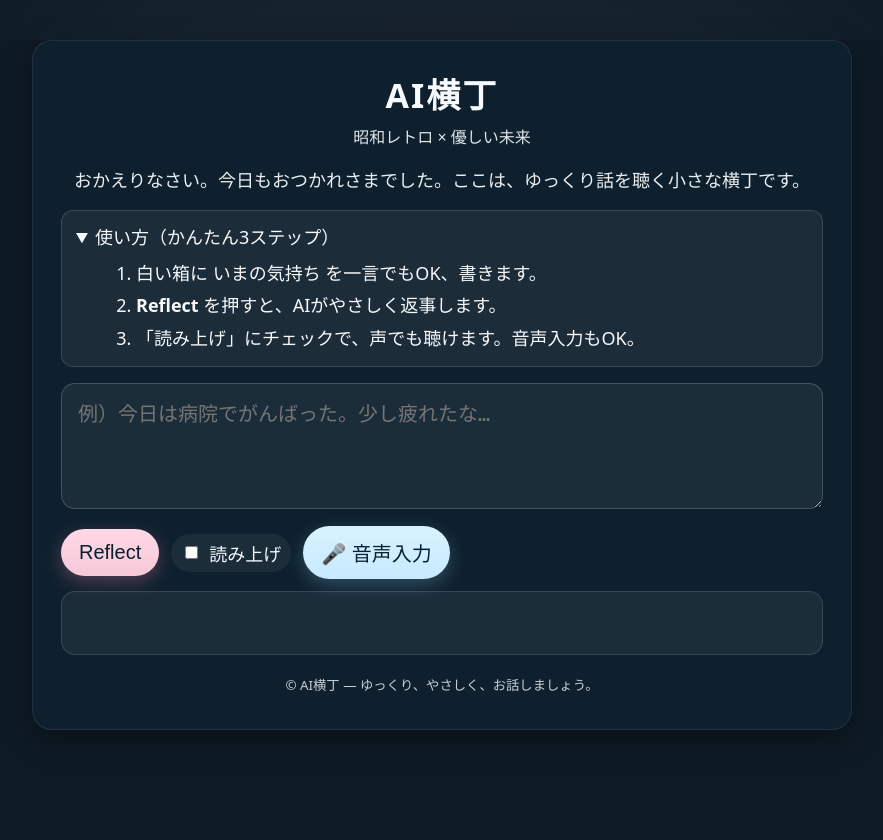
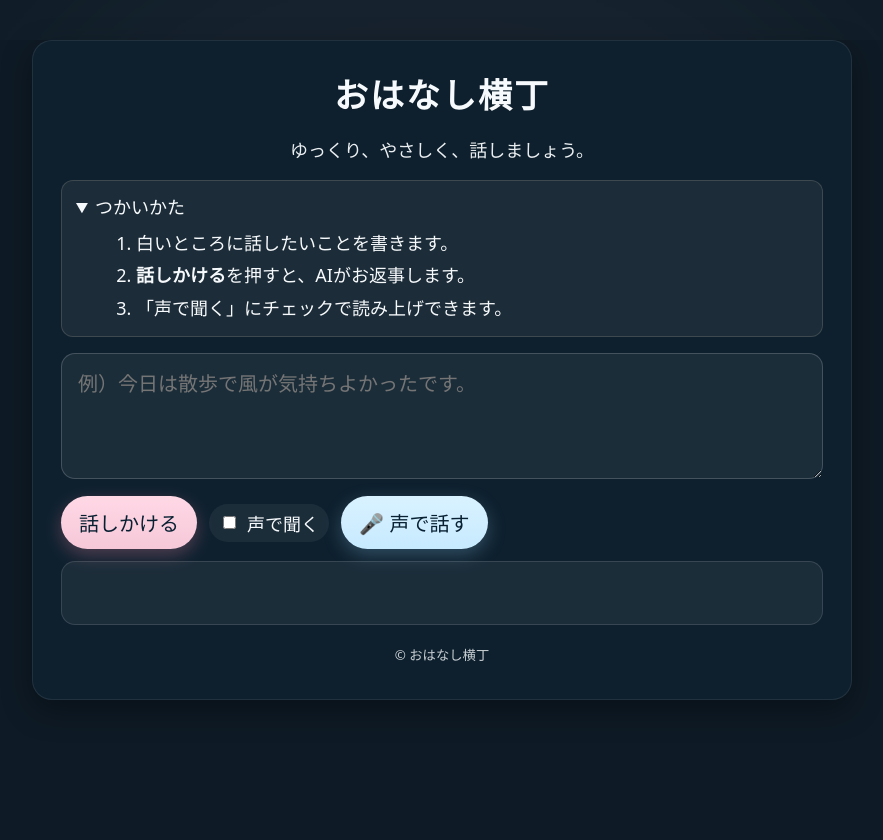
Before and after one commit to murahimurahi/ai-yokocho, a Flask app: page / in a window 1280 px wide. Shown: the whole page, without its empty margins (198-1081 px from the left). Run offline with Flask 3, Linux system fonts and the light colour scheme.

Commit message:
Update index.html

```diff
--- a/templates/index.html
+++ b/templates/index.html
@@ -3,7 +3,7 @@
 <head>
   <meta charset="utf-8" />
   <meta name="viewport" content="width=device-width,initial-scale=1" />
-  <title>AI横丁 — 話し相手AI</title>
+  <title>おはなし横丁</title>
   <link rel="stylesheet" href="/static/style.css" />
 </head>
 <body>
@@ -11,46 +11,45 @@
 
   <main class="card">
     <header class="hero">
-      <h1>AI横丁</h1>
-      <p class="tag">昭和レトロ × 優しい未来</p>
-      <p class="lead">おかえりなさい。今日もおつかれさまでした。ここは、ゆっくり話を聴く小さな横丁です。</p>
+      <h1>おはなし横丁</h1>
+      <p class="lead">ゆっくり、やさしく、話しましょう。</p>
     </header>
 
     <section class="use">
       <details open>
-        <summary>使い方（かんたん3ステップ）</summary>
+        <summary>つかいかた</summary>
         <ol>
-          <li>白い箱に いまの気持ち を一言でもOK、書きます。</li>
-          <li><strong>Reflect</strong> を押すと、AIがやさしく返事します。</li>
-          <li>「読み上げ」にチェックで、声でも聴けます。音声入力もOK。</li>
+          <li>白いところに話したいことを書きます。</li>
+          <li><strong>話しかける</strong>を押すと、AIがお返事します。</li>
+          <li>「声で聞く」にチェックで読み上げできます。</li>
         </ol>
       </details>
     </section>
 
     <section class="io">
-      <textarea id="userInput" rows="4" placeholder="例）今日は病院でがんばった。少し疲れたな…"></textarea>
+      <textarea id="userInput" rows="4" placeholder="例）今日は散歩で風が気持ちよかったです。"></textarea>
 
       <div class="row">
-        <button id="reflectBtn" class="btn primary">Reflect</button>
+        <button id="talkBtn" class="btn primary">話しかける</button>
 
         <label class="chk">
           <input type="checkbox" id="speakToggle" />
-          読み上げ
+          声で聞く
         </label>
 
-        <button id="micBtn" class="btn mic" title="音声入力（Chrome推奨）">🎤 音声入力</button>
+        <button id="micBtn" class="btn mic" title="音声入力（Chrome推奨）">🎤 声で話す</button>
       </div>
 
       <div id="result" class="result" aria-live="polite"></div>
     </section>
 
     <footer class="foot">
-      <small>© AI横丁 — ゆっくり、やさしく、お話しましょう。</small>
+      <small>© おはなし横丁</small>
     </footer>
   </main>
 
-  <!-- クリック位置に合わせた波紋アニメ -->
   <script>
+    // 波紋エフェクト
     document.addEventListener("click",(e)=>{
       const b = e.target.closest(".btn");
       if(!b) return;
@@ -58,23 +57,20 @@
       b.style.setProperty("--x", `${e.clientX - r.left}px`);
       b.style.setProperty("--y", `${e.clientY - r.top}px`);
     });
-  </script>
 
-  <script>
     const inputEl = document.getElementById("userInput");
     const resultEl = document.getElementById("result");
-    const btn = document.getElementById("reflectBtn");
+    const btn = document.getElementById("talkBtn");
     const speakToggle = document.getElementById("speakToggle");
     const micBtn = document.getElementById("micBtn");
 
-    // 送信
     btn.addEventListener("click", async () => {
       const text = (inputEl.value || "").trim();
-      if (!text) { flash("なにか一言でも大丈夫です。"); return; }
+      if (!text) { flash("一言でも大丈夫ですよ。"); return; }
       lock(true);
-      resultEl.textContent = "…AIが考えています";
+      resultEl.textContent = "考えています…";
       try {
-        const res = await fetch("/reflect", {
+        const res = await fetch("/talk", {
           method: "POST",
           headers: {"Content-Type": "application/json"},
           body: JSON.stringify({ user_input: text })
@@ -82,9 +78,8 @@
         const data = await res.json();
         if (data.error) throw new Error(data.error);
         resultEl.textContent = data.reply;
-
         if (speakToggle.checked) speakText(data.reply);
-        inputEl.value = ""; // Reflect後に自動クリア
+        inputEl.value = "";
       } catch (e) {
         resultEl.textContent = "エラー：" + e.message;
       } finally {
@@ -92,65 +87,31 @@
       }
     });
 
-    // Enter 送信（Ctrl/⌘+Enter）
-    inputEl.addEventListener("keydown",(e)=>{
-      if(e.key==="Enter" && (e.ctrlKey || e.metaKey)){ btn.click(); }
-    });
+    function lock(v){ btn.disabled=v; micBtn.disabled=v; }
+    function flash(msg){ resultEl.textContent=msg; setTimeout(()=>{resultEl.textContent=""},2000); }
 
-    function lock(v){
-      btn.disabled = v; micBtn.disabled = v;
-    }
-    function flash(msg){
-      resultEl.textContent = msg;
-      setTimeout(()=>{ if(resultEl.textContent===msg) resultEl.textContent=""; }, 2000);
-    }
-
-    // 音声入力（Chrome/Edge）
+    // 音声入力
     let recog;
     if ("webkitSpeechRecognition" in window) {
       recog = new webkitSpeechRecognition();
       recog.lang = "ja-JP";
-      recog.interimResults = false;
-      recog.maxAlternatives = 1;
       recog.onresult = (e) => {
-        const t = e.results[0][0].transcript;
-        inputEl.value = (inputEl.value ? inputEl.value + " " : "") + t;
-        flash("音声を文字にしました。");
+        inputEl.value = e.results[0][0].transcript;
+        flash("入力しました。");
       };
-      recog.onerror = () => flash("音声入力に失敗しました。");
+      recog.onerror = () => flash("うまく聞き取れませんでした。");
     } else {
-      micBtn.style.display = "none";
+      micBtn.style.display="none";
     }
-    micBtn.addEventListener("click", () => {
-      if (!recog) return;
-      try { recog.start(); flash("どうぞ、お話しください…"); } catch {}
-    });
+    micBtn.addEventListener("click",()=>{ if(recog) recog.start(); });
 
-    // 読み上げ（自然め・記号/番号除去）
-    function sanitizeForTTS(text){
-      let t = text;
-      t = t.replace(/^\s*[\d０-９]+\s*[\.．]\s*/gm, "");             // 1. 2. を読まない
-      t = t.replace(/^\s*(要約|助言|次の一言)\s*[:：]\s*/gm, "");    // ラベル除外
-      t = t.replace(/[☆★♪♫💡✨✅➡︎→•・◇◆■□●○►]/g, "");         // 記号除外
-      return t.trim();
-    }
-    function pickVoice(langPrefix="ja"){
-      const vs = speechSynthesis.getVoices();
-      const prefer = ["Hattori","Ichiro","Otoya","Taro","Haru","Show","Male"];
-      const cand = vs.filter(v => v.lang && v.lang.startsWith(langPrefix));
-      return cand.find(v => prefer.some(p => (v.name||"").toLowerCase().includes(p.toLowerCase()))) || cand[0] || null;
-    }
-    function speakText(text){
-      try{ speechSynthesis.cancel(); }catch{}
-      const clean = sanitizeForTTS(text);
-      if(!clean) return;
-      const u = new SpeechSynthesisUtterance(clean);
-      const v = pickVoice("ja"); if(v) u.voice = v;
-      u.rate = 0.95; u.pitch = 0.95; u.volume = 1.0;
-      u.text = clean.replace(/。/g, "。 ");
+    // 読み上げ
+    function speakText(t){
+      const u=new SpeechSynthesisUtterance(t);
+      u.lang="ja-JP";
+      u.rate=0.95;u.pitch=1.0;
       speechSynthesis.speak(u);
     }
-    window.speechSynthesis && (window.speechSynthesis.onvoiceschanged ||= ()=>{});
   </script>
 </body>
 </html>
```
